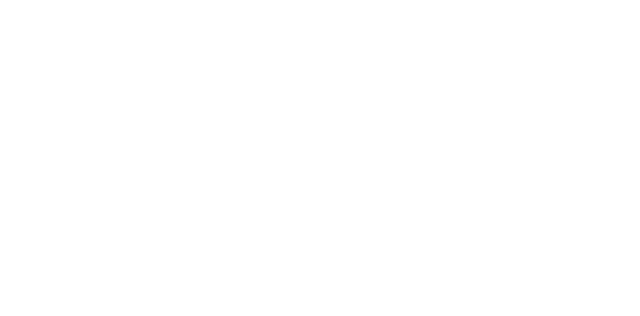
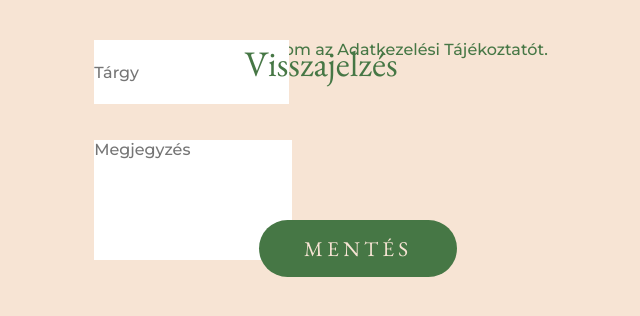
Before and after one commit to kmirella/uibuild-form-light, a plain HTML site: page frontend/index.html in a window 1280 px wide. Shown: the whole page, without its empty margins (319-959 px from the left). Drawn offline with nearby package versions, Linux system fonts and the light colour scheme.

Commit message:
inputField position

```diff
--- a/frontend/index.html
+++ b/frontend/index.html
@@ -4,9 +4,25 @@
 	<meta charset="UTF-8">
 	<meta http-equiv="X-UA-Compatible" content="IE=edge">
 	<meta name="viewport" content="width=device-width, initial-scale=1.0">
+	<link rel="stylesheet" href="style.css">
+	<link rel="preconnect" href="https://fonts.googleapis.com">
+	<link rel="preconnect" href="https://fonts.gstatic.com" crossorigin>
+	<link href="https://fonts.googleapis.com/css2?family=EB+Garamond&family=Montserrat:wght@500&display=swap" rel="stylesheet">
 	<title>This is FRONTEND</title>
 </head>
 <body>
-	<div id="root"></div>
+	<div id="root">
+		<div class="container">
+			<h1>Visszajelzés</h1>
+			<div class="inputField">
+				<input type="text" placeholder="Tárgy" class="input1">
+				<textarea placeholder="Megjegyzés"></textarea>
+				<p><input type="checkbox" class="accept" required/>Elolvastam és elfogadom az Adatkezelési Tájékoztatót.</p>
+			</div>
+			<div>
+				<button class="btn">Mentés</button>
+			</div>
+		</div>
+	</div>
 </body>
 </html>
--- /dev/null
+++ b/frontend/style.css
@@ -0,0 +1,150 @@
+* {
+    margin: 0;
+    padding: 0;
+    border: 0;
+    outline: none;
+    box-sizing: border-box;
+    background: transparent;
+    font-family: inherit;
+  }
+  a {
+    text-decoration: none;
+  }
+  a img {
+    border: none;
+  }
+
+  button,
+  a {
+    cursor: pointer;
+    color: inherit;
+  }
+
+  textarea {
+    resize: none;
+  }
+
+  button,
+  textarea,
+  select {
+    appearance: none !important;
+    border-radius: 0;
+  }
+
+  /* END OF CSS RESET */
+
+  body {
+    width: 100%;
+    height: 100vh;
+    background-color: #f7e4d4;
+  }
+
+  #root {
+      position: relative;
+      /*top: 50%;*/
+      display: flex;
+      justify-content: center;
+      align-items: center;
+      margin: 20px;
+  }
+
+  .container {
+      padding: 20px;
+      margin-bottom: 20px;
+      /* display: flex;
+      justify-content: center;
+      align-items: center; */
+  }
+
+  h1 {
+      position: absolute;
+      left: 50%;
+      transform: translateX(-50%);
+      font-family: 'EB Garamond', serif;
+      font-weight: normal;
+      color: #467745;
+      font-size: 48px;
+      z-index: 1;
+  }
+
+  @media screen and (min-width: 320px) {
+    h1 {
+      font-size: 36px;
+    }
+  }
+
+  @media screen and (max-width: 520px) {
+    h1 {
+      text-align: left;
+    }
+  }
+
+  .inputField {
+    position: relative;
+    justify-content: center;
+    align-items: center;
+  }
+
+  .input1 {
+      position: absolute;
+      /*display: block;
+      margin: 0 auto;*/
+      max-width: 480px;
+      height: 64px;
+      font-family: 'Montserrat', sans-serif;
+      font-weight: medium;
+      font-size: 16px;
+      color: #467745;
+      background-color: #fff;
+      margin-bottom: 20px;
+  }
+
+  @media screen and (max-width: 520px) {
+
+  }
+
+  textarea {
+      position: absolute;
+      top: 100px;
+      max-width: 480px;
+      height: 120px;
+      font-family: 'Montserrat', sans-serif;
+      font-size: 16px;
+      font-weight: medium;
+      color: #467745;
+      background-color: #fff;
+  }
+
+  .accept {
+    /*position: absolute;*/
+    }
+
+  p {
+      /*position: absolute;
+      top: 0;*/
+      font-family: 'Montserrat', sans-serif;
+      font-weight: medium;
+      font-size: 16px;
+      color: #467745;
+      z-index: 2;
+  }
+
+  .btn {
+      position: absolute;
+      top: 200px;
+      max-width: 280px;
+      display: inline-block;
+      left: 45%;
+      transform: translateX(-45%)
+      height: 80px;
+      font-family: 'EB Garamond', serif;
+      font-weight: normal;
+      font-size: 21px;
+      text-align: center;
+      letter-spacing: 0.2em;
+      padding: 15px 45px;
+      background-color: #467745;
+      color: #f7e4d4;
+      border-radius: 30px;
+      text-transform: uppercase;
+  }
```
